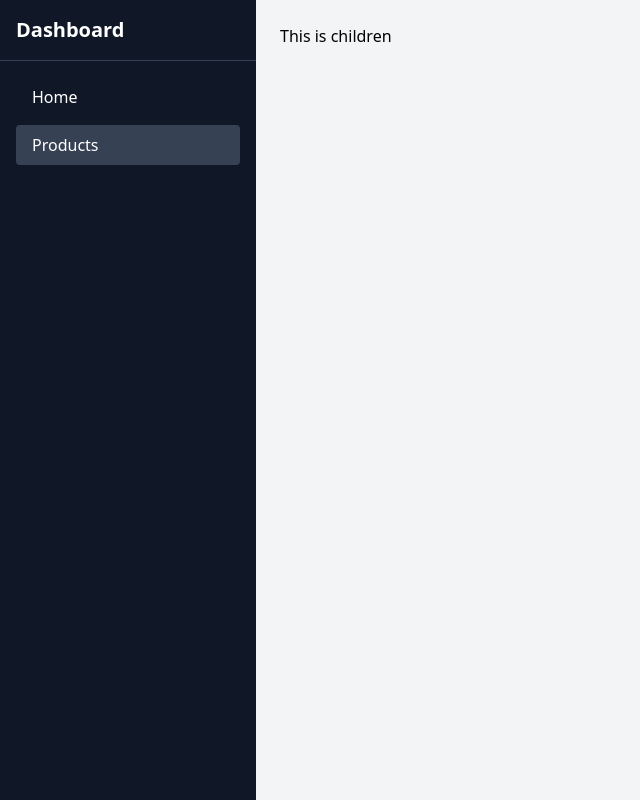
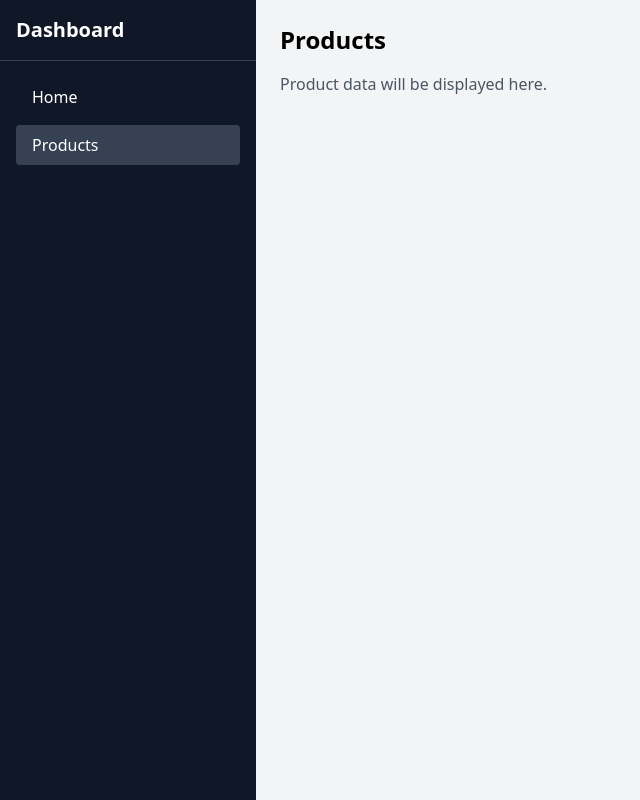
Before and after one commit to bibek-chaudhary/dashboard-application, a React (Vite) app: page /products in a window 1280 px wide. Shown: the whole page, without its empty margins (0-640 px from the left). Built offline with nearby package versions, Linux system fonts and the light colour scheme.

Commit message:
feat: setup routing for home and products pages

```diff
--- a/src/App.tsx
+++ b/src/App.tsx
@@ -1,11 +1,12 @@
 import { BrowserRouter } from "react-router-dom";
 import Layout from "./components/layout/Layout";
+import AppRoutes from "./routes/AppRoutes";
 
 function App() {
   return (
     <BrowserRouter>
       <Layout>
-        This is children
+        <AppRoutes />
       </Layout>
     </BrowserRouter>
   );
--- /dev/null
+++ b/src/routes/AppRoutes.tsx
@@ -0,0 +1,14 @@
+import { Routes, Route } from "react-router-dom";
+import Home from "../pages/Home";
+import Products from "../pages/Products";
+
+const AppRoutes = () => {
+  return (
+    <Routes>
+      <Route path="/" element={<Home />} />
+      <Route path="/products" element={<Products />} />
+    </Routes>
+  );
+};
+
+export default AppRoutes;
```
